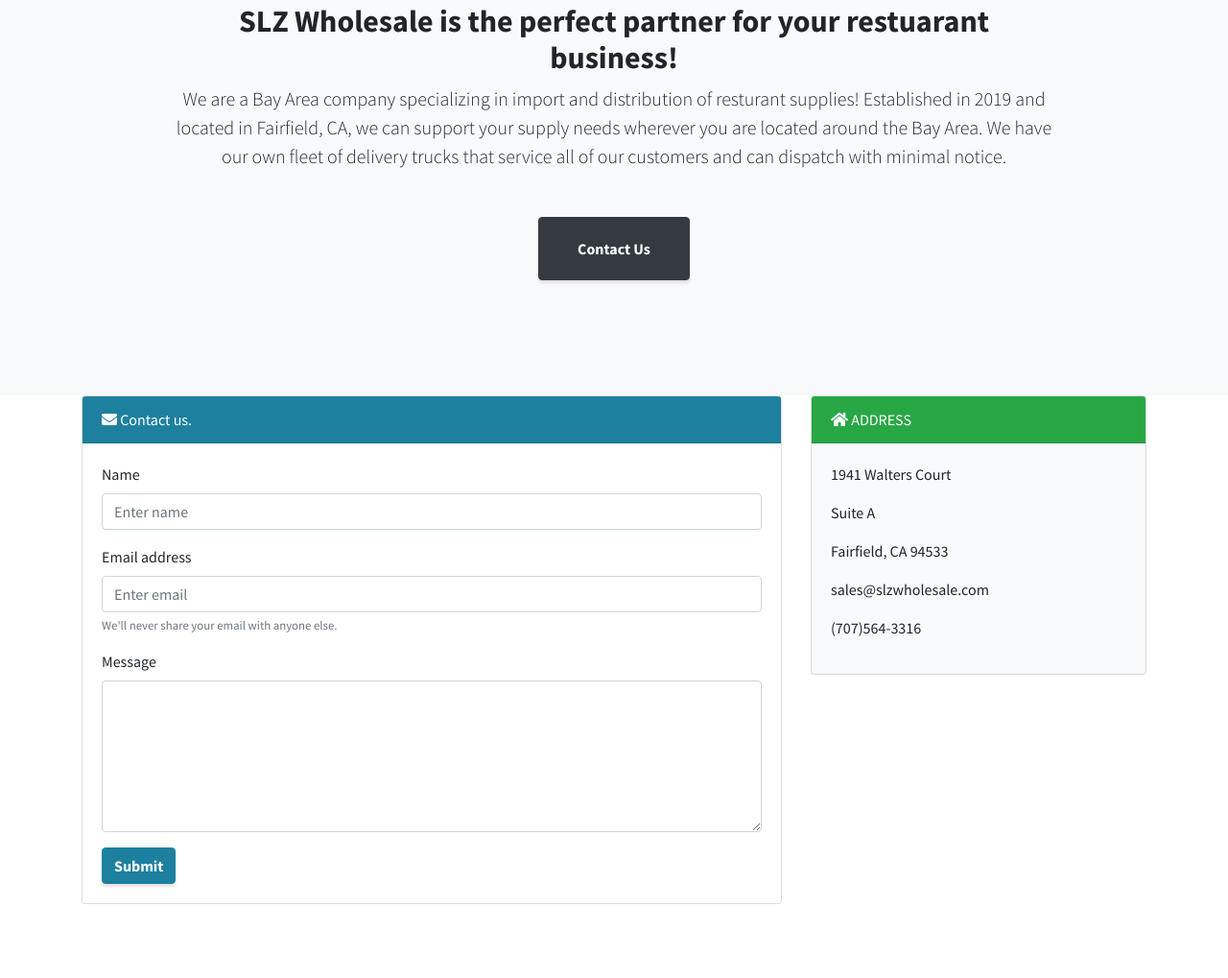
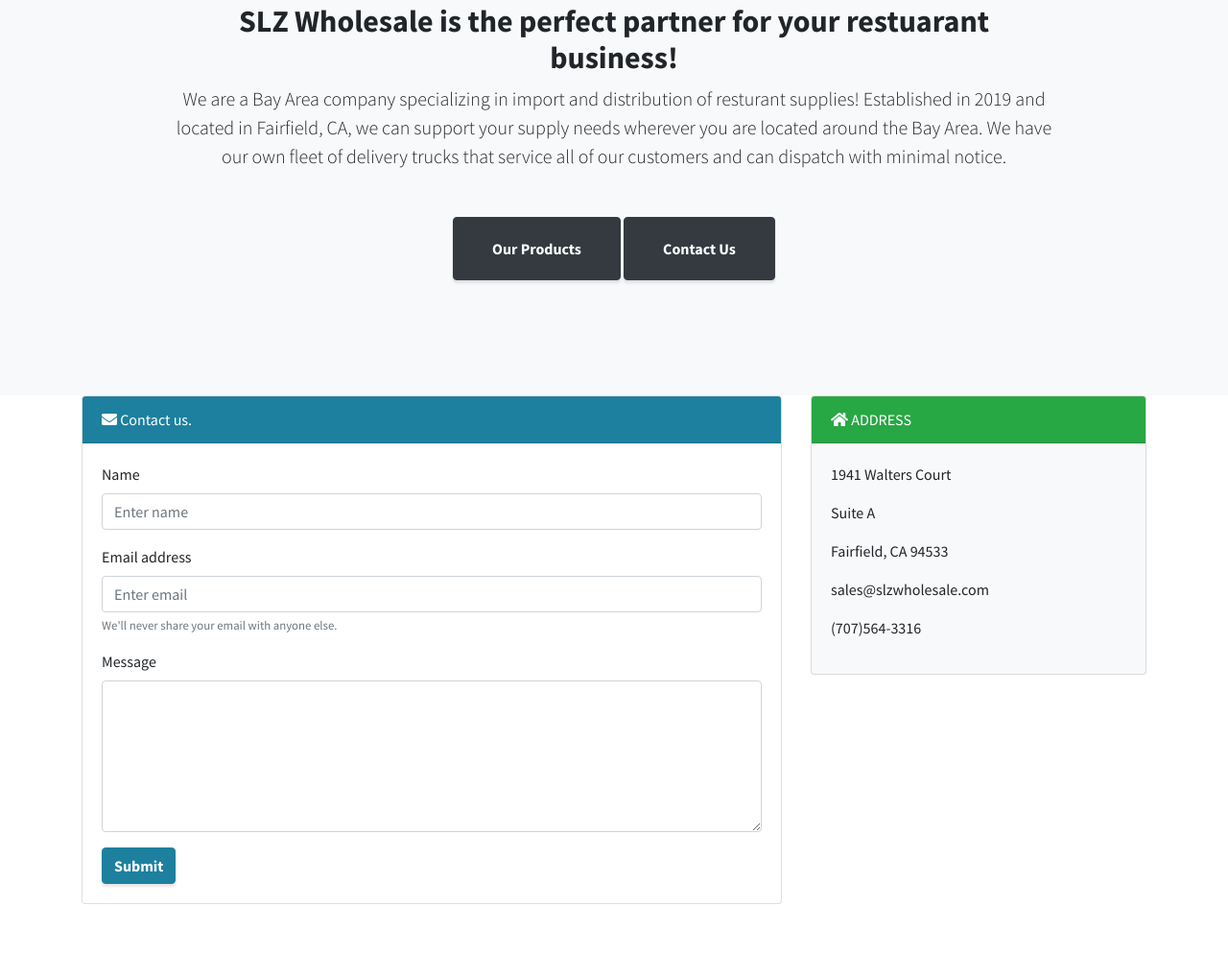
Before and after one commit to slzwholesale/slzwholesale.github.io, a website with bundled scripts: page index.html in a window 1280 px wide. Shown: the part 917-1936 px from the top of the page at 96% size. Built offline with nearby package versions, Linux system fonts and the light colour scheme.

Commit message:
Add menu to link

```diff
--- a/index.html
+++ b/index.html
@@ -45,6 +45,7 @@
         <div class="col-lg-10 mx-auto">
           <h2>SLZ Wholesale is the perfect partner for your restuarant business!</h2>
           <p class="lead mb-5">We are a Bay Area company specializing in import and distribution of resturant supplies! Established in 2019 and located in Fairfield, CA, we can support your supply needs wherever you are located around the Bay Area. We have our own fleet of delivery trucks that service all of our customers and can dispatch with minimal notice.</p>
+          <a class="btn btn-dark btn-xl" href="/SLZ-Menu.pdf">Our Products</a>
           <a class="btn btn-dark btn-xl js-scroll-trigger" href="#contact">Contact Us</a>
         </div>
       </div>
```
